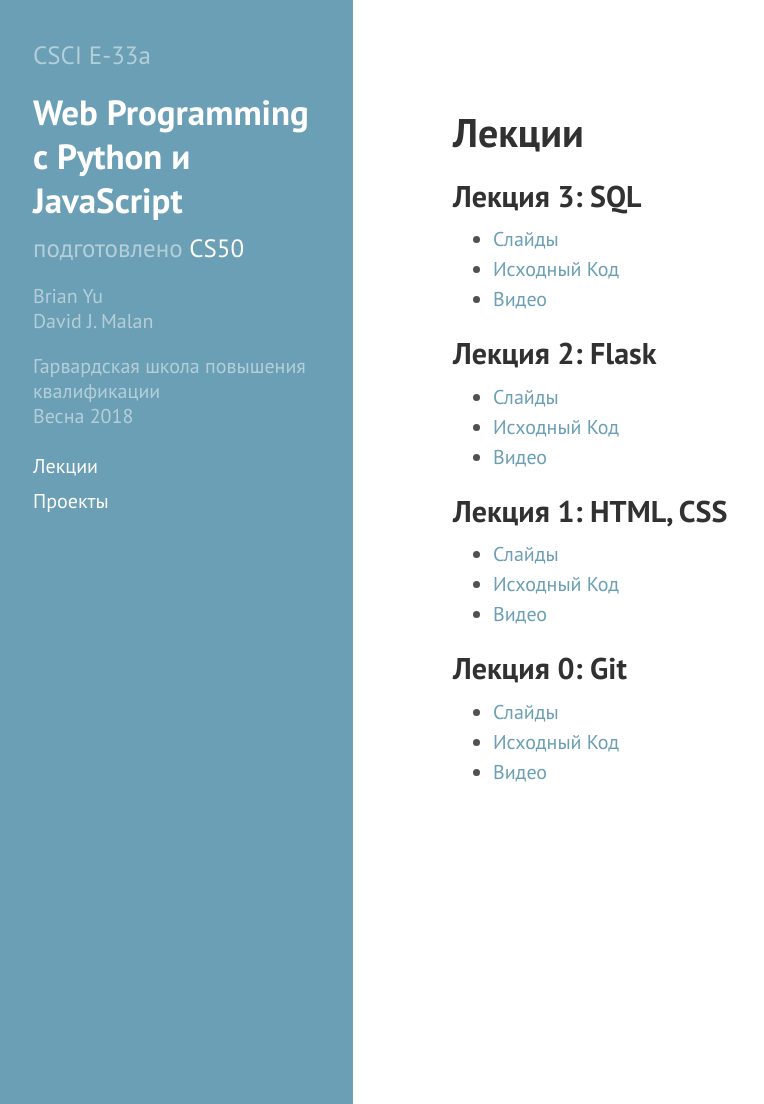
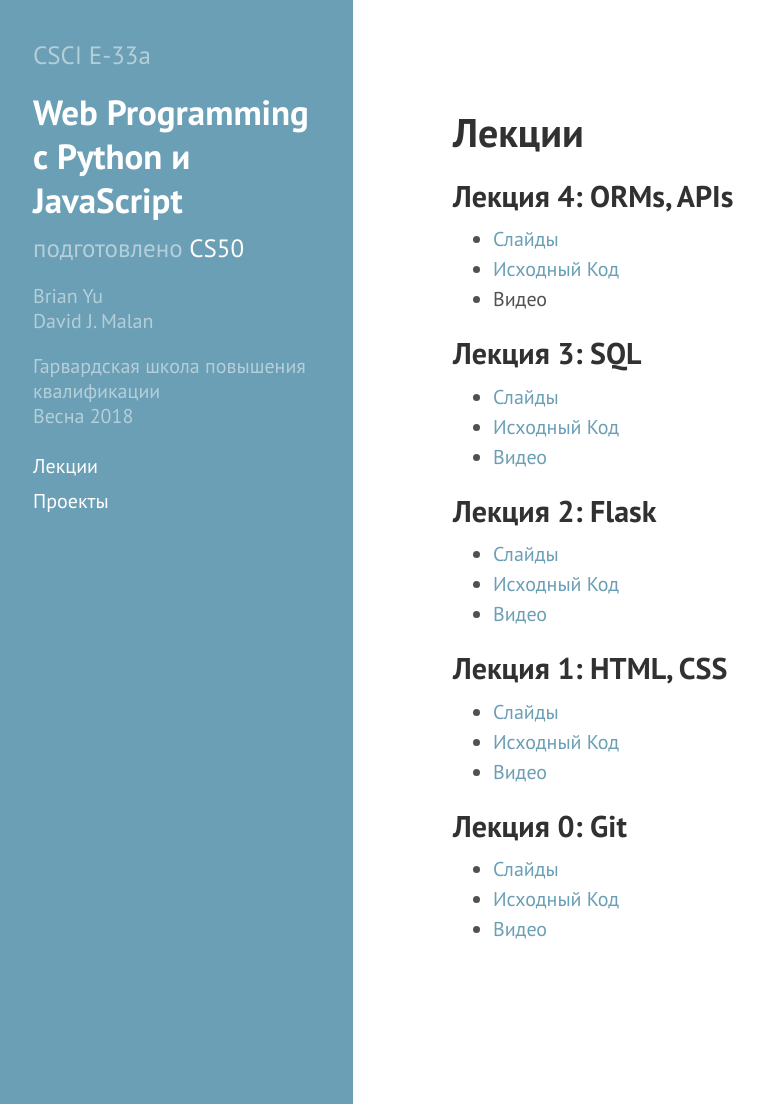
Before and after one commit to makecs50/web, a Jekyll site: the page built from lectures.html, in a window 1280 px wide and 1104 px high. Shown: the whole window, without its empty margins (7-771 px from the left). Built offline with Jekyll 4.4.1, drawn with Linux system fonts in a browser that asks for light colours; nearby versions of some CDN libraries; Markdown is read by kramdown in place of the engine named in the settings.

Commit message:
Lecture 4 materials

```diff
--- a/lectures.html
+++ b/lectures.html
@@ -2,6 +2,14 @@
 layout: default
 ---
 <h1 id="lectures">Лекции</h1>
+
+<h2 id="lecture-1-html-css">Лекция 4: ORMs, APIs</h2>
+
+<ul>
+<li><a href="{{site.baseurl}}/resources/4/lecture4.zip">Слайды</a></li>
+<li><a href="{{site.baseurl}}/resources/4/src4.zip">Исходный Код</a></li>
+<li>Видео</li>
+</ul>
 
 <h2 id="lecture-1-html-css">Лекция 3: SQL</h2>
 
```
Also changed, not shown: 2 other files.
